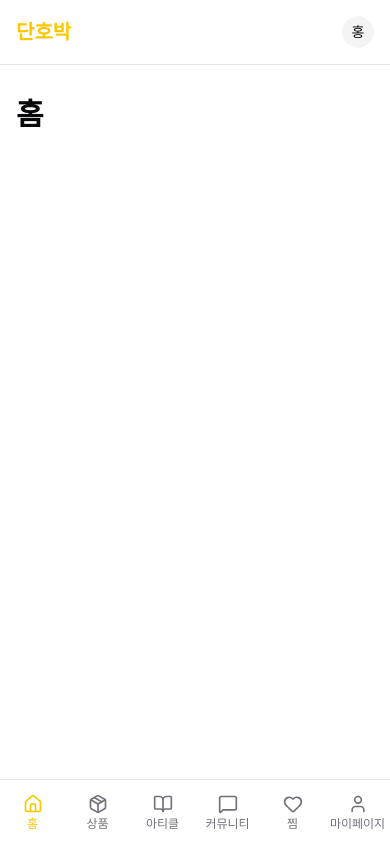
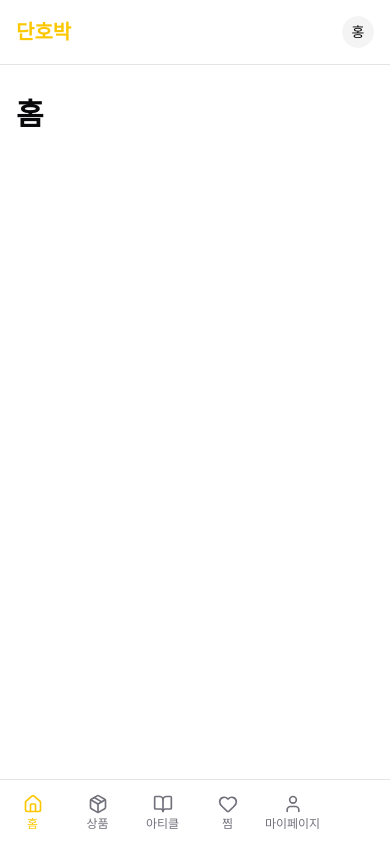
Before and after one commit to yerin719/danhoback, a Next.js app: page / in a window 390 px wide. Built offline with nearby package versions, Linux system fonts and the light colour scheme.

Commit message:
모바일 bottom bar 커뮤니티 메뉴 비활성화

```diff
--- a/src/components/MobileBottomNav.tsx
+++ b/src/components/MobileBottomNav.tsx
@@ -1,7 +1,7 @@
 "use client";
 
 import { cn } from "@/lib/utils";
-import { BookOpen, Heart, Home, MessageSquare, Package, User } from "lucide-react";
+import { BookOpen, Heart, Home, Package, User } from "lucide-react";
 import Link from "next/link";
 import { usePathname } from "next/navigation";
 
@@ -9,7 +9,7 @@ const bottomNavItems = [
   { href: "/", label: "홈", icon: Home },
   { href: "/products", label: "상품", icon: Package },
   { href: "/articles", label: "아티클", icon: BookOpen },
-  { href: "/community", label: "커뮤니티", icon: MessageSquare },
+  // { href: "/community", label: "커뮤니티", icon: MessageSquare },
   { href: "/favorites", label: "찜", icon: Heart },
   { href: "/users", label: "마이페이지", icon: User },
 ];
@@ -30,15 +30,11 @@ export default function MobileBottomNav() {
               href={item.href}
               className={cn(
                 "flex flex-col items-center justify-center gap-1 px-1 transition-colors",
-                isActive
-                  ? "text-primary"
-                  : "text-muted-foreground hover:text-foreground"
+                isActive ? "text-primary" : "text-muted-foreground hover:text-foreground",
               )}
             >
               <Icon className="h-5 w-5" />
-              <span className="text-xs font-medium leading-none">
-                {item.label}
-              </span>
+              <span className="text-xs font-medium leading-none">{item.label}</span>
             </Link>
           );
         })}
```
